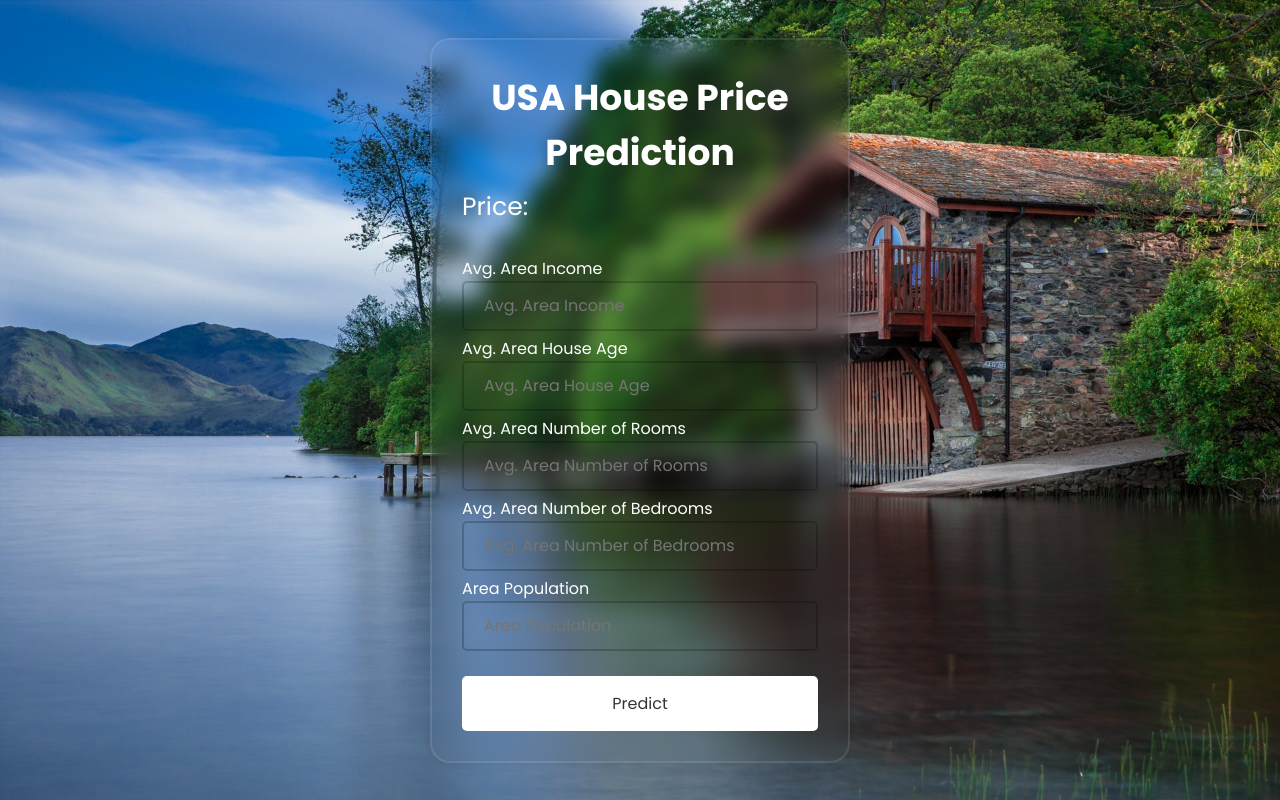
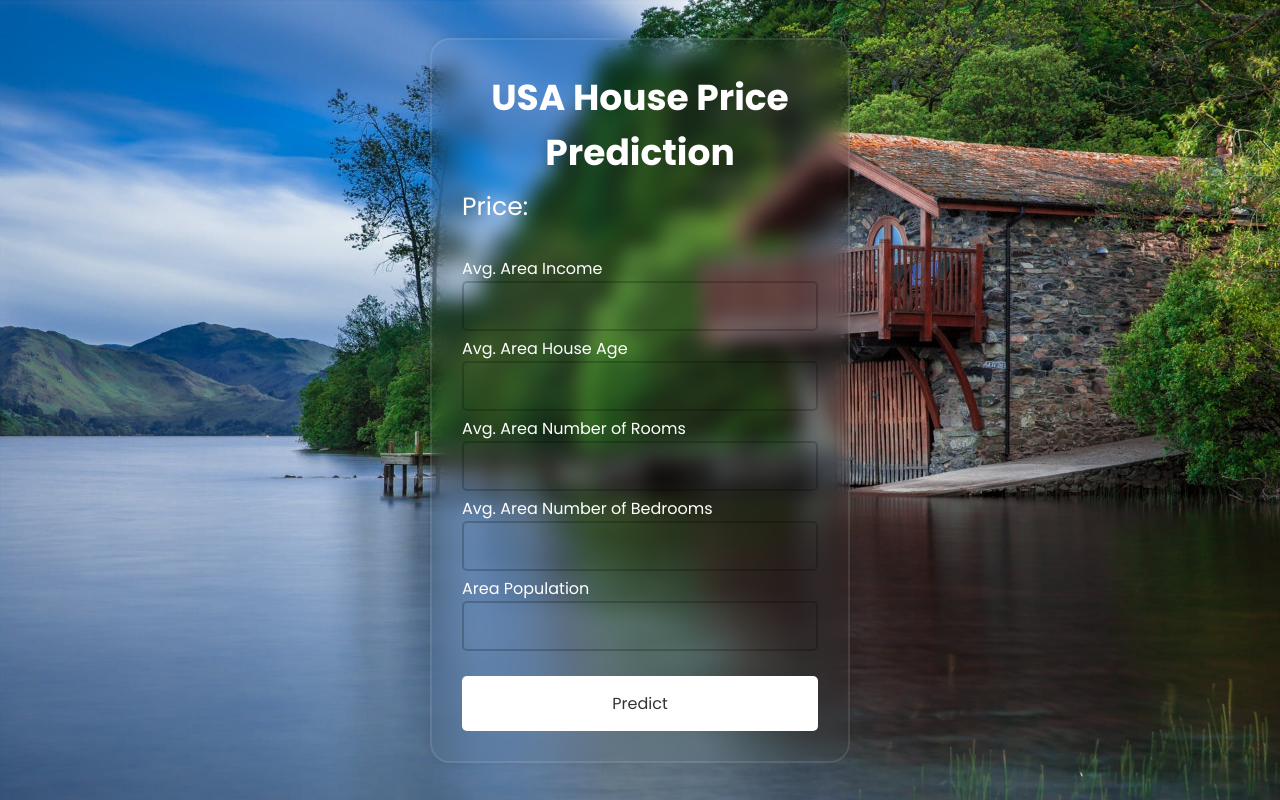
Before and after one commit to markdhareal/house-price-prediction, a Python web app: template templates/index.html in a window 1280 px wide. Run offline with Jinja, Linux system fonts and the light colour scheme; the template is opened without the code that fills it, so the values that code supplies are empty.

Commit message:
Model Saved and Some changes

```diff
--- a/templates/index.html
+++ b/templates/index.html
@@ -21,27 +21,27 @@
 
             <div class="input-box">
                 <label>Avg. Area Income</label><br>
-                <input type="text" placeholder="Avg. Area Income" required />
+                <input type="text"  required />
             </div>
 
             <div class="input-box">
                 <label>Avg. Area House Age</label><br>
-                <input type="text" placeholder="Avg. Area House Age" required/>
+                <input type="text"  required/>
             </div>
 
             <div class="input-box">
                 <label>Avg. Area Number of Rooms</label><br>
-                <input type="text" placeholder="Avg. Area Number of Rooms" required/>
+                <input type="text"  required/>
             </div>
 
             <div class="input-box">
                 <label>Avg. Area Number of Bedrooms</label><br>
-                <input type="text" placeholder="Avg. Area Number of Bedrooms" required/>
+                <input type="text"  required/>
             </div>
 
             <div class="input-box">
                 <label>Area Population</label><br>
-                <input type="text" placeholder="Area Population" required/>
+                <input type="text" required/>
             </div>
 
             <button type="submit" class="btn">Predict</button>
--- a/templates/style.css
+++ b/templates/style.css
@@ -68,3 +68,9 @@ body {
     color: #333;
     margin-top: 20px;
 }
+
+.main-container .btn:hover{
+    background-color: #399918;
+    transform: scale(1.05);
+    color: white;
+}
```
Also changed, not shown: 2 other files.
